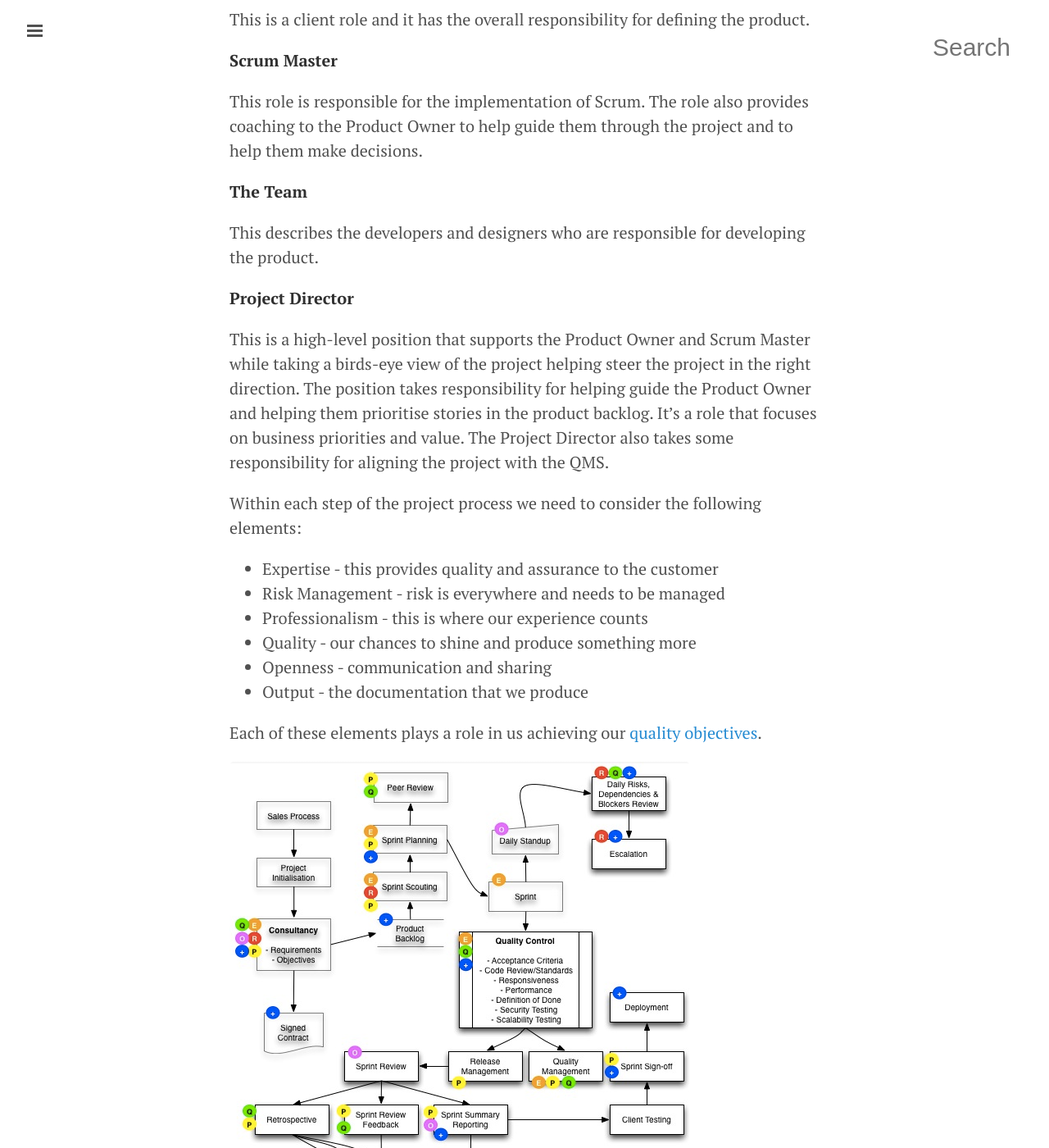
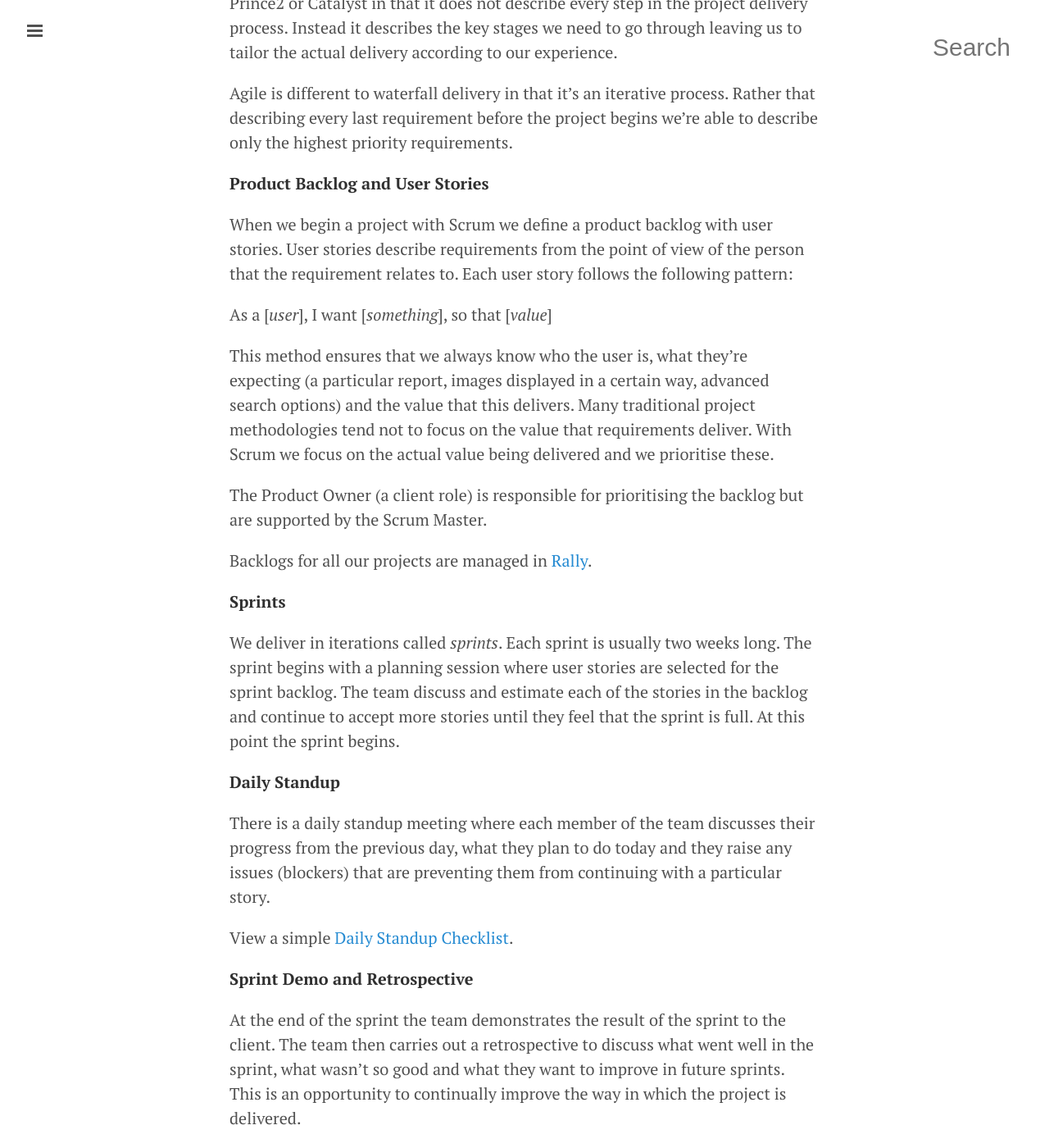
Before and after one commit to tormi/WunderWay, a Jekyll site: the page built from project-delivery/project-delivery-intro.md, in a window 1280 px wide and 1400 px high, scrolled down 481 px. Shown: the whole window at 82% size. Built offline with Jekyll 4.4.1, drawn with Linux system fonts in a browser that asks for light colours; Markdown is read by kramdown in place of the engine named in the settings; some of the changed text lies outside the part shown.

Commit message:
Added intro to Scrum and Issue/Risk management

```diff
--- a/project-delivery/project-delivery-intro.md
+++ b/project-delivery/project-delivery-intro.md
@@ -6,6 +6,48 @@ tags:
 title: Introduction to Project Delivery
 ---
 We use an Agile framework (Scrum) to deliver our projects. While Scrum allows flexibility in order to handle multiple changes throughout the life of the project, our general project processes are rigid. The processes are not overwhelming but are necessary to control the delivery and to achieve our <a href="../qms">quality objectives</a>.
+
+**What is Scrum?**
+
+Scrum is an Agile framework. A framework is different to a methodology such as Prince2 or Catalyst in that it does not describe every step in the project delivery process. Instead it describes the key stages we need to go through leaving us to tailor the actual delivery according to our experience.
+
+Agile is different to waterfall delivery in that it's an iterative process. Rather that describing every last requirement before the project begins we're able to describe only the highest priority requirements.
+
+**Product Backlog and User Stories**
+
+When we begin a project with Scrum we define a product backlog with user stories. User stories describe requirements from the point of view of the person that the requirement relates to. Each user story follows the following pattern:
+
+As a [*user*],
+I want [*something*],
+so that [*value*]
+
+This method ensures that we always know who the user is, what they're expecting (a particular report, images displayed in a certain way, advanced search options) and the value that this delivers. Many traditional project methodologies tend not to focus on the value that requirements deliver. With Scrum we focus on the actual value being delivered and we prioritise these.
+
+The Product Owner (a client role) is responsible for prioritising the backlog but are supported by the Scrum Master.
+
+Backlogs for all our projects are managed in <a href="">Rally</a>.
+
+**Sprints**
+
+We deliver in iterations called *sprints*. Each sprint is usually two weeks long. The sprint begins with a planning session where user stories are selected for the sprint backlog. The team discuss and estimate each of the stories in the backlog and continue to accept more stories until they feel that the sprint is full. At this point the sprint begins.
+
+**Daily Standup**
+
+There is a daily standup meeting where each member of the team discusses their progress from the previous day, what they plan to do today and they raise any issues (blockers) that are preventing them from  continuing with a particular story.
+
+View a simple <a href="daily-standup-checklist">Daily Standup Checklist</a>.
+
+**Sprint Demo and Retrospective**
+
+At the end of the sprint the team demonstrates the result of the sprint to the client. The team then carries out a retrospective to discuss what went well in the sprint, what wasn't so good and what they want to improve in future sprints. This is an opportunity to continually improve the way in which the project is delivered.
+
+For a more detailed look at how projects are delivered, see <a href="delivering-a-project">Delivering a Project</a>.
+
+**Quality Objectives**
+
+As a business we set ourselves quality objectives. The objectives were put in place to challenge us to provide a high level of service. These objectives cover our staff (skills, training, well being) and the quality of the services and products we provide. In order to monitor our progress we capture data at key points in each project. See <a href="qms">Quality Management System (QMS)</a> for more information.
+
+**Scrum Roles**
 
 There are 4 key roles within our Scrum framework:
 
```
Also changed, not shown: project-delivery/index.md (+5 -4 lines), project-delivery/issue-and-risk-management.md (added, +18 -0 lines).
